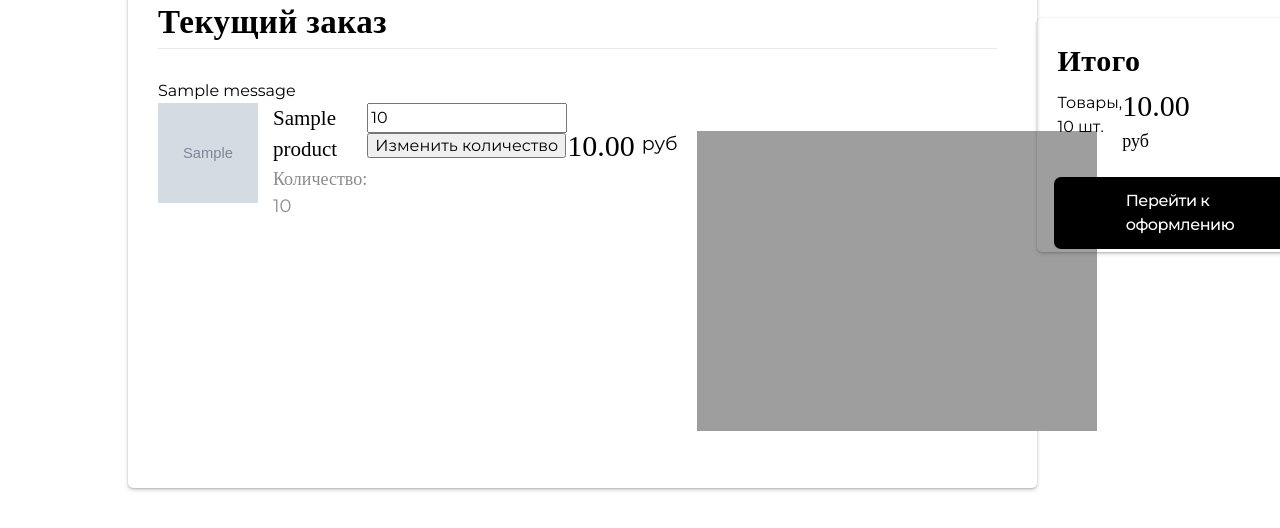
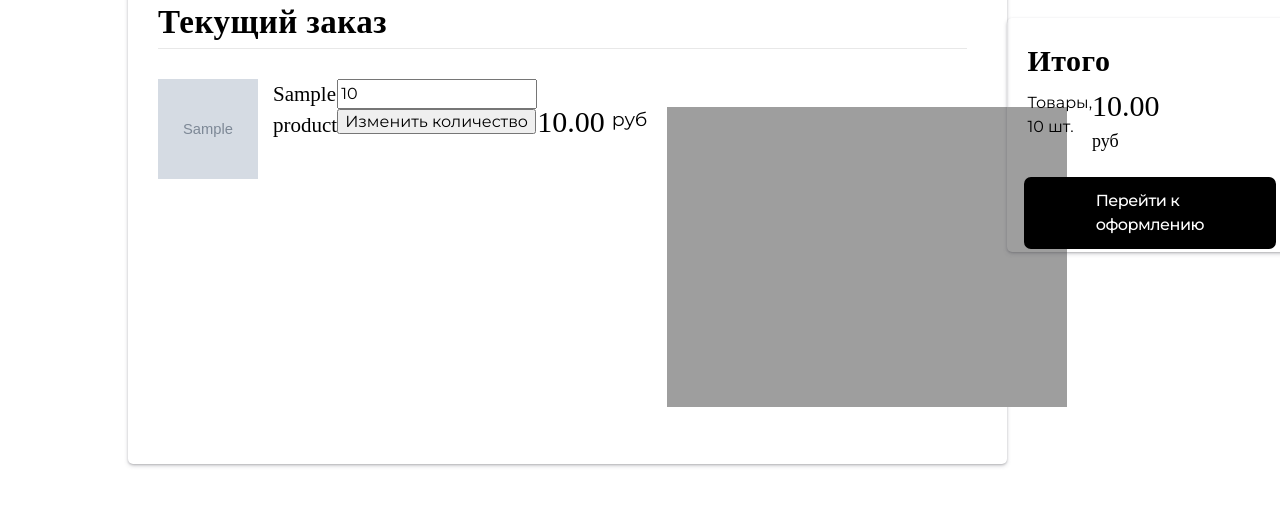
Before and after one commit to redpandageddon/coffeehouse, a Django app: page /shop/cart/ in a window 1280 px wide; the page is wider, and only the part inside the window is pictured. Shown: the part 170-698 px from the top of that part. Run offline with Django 3.2, Linux system fonts and the light colour scheme; tables that the repository leaves empty hold one stand-in row (values such as "Sample post"); grey boxes marked "Sample" are stand-in pictures; one stand-in notice (Sample message) is shown; some web fonts are replaced; grey boxes are pictures that could not be loaded.

Commit message:
templates upd

```diff
--- a/supershop/templates/shop/cart.html
+++ b/supershop/templates/shop/cart.html
@@ -17,15 +17,6 @@
                 <div class="basket-text">
                     <span class="text">Текущий заказ {% if not cart.products.count %} пустой {% endif %}</span>
                 </div>
-                <div>
-                    {% if messages %}
-                    <ul class="messages">
-                        {% for message in messages %}
-                        <li {% if message.tags %} class="{{ message.tags }}"{% endif %}>{{ message }}</li>
-                        {% endfor %}
-                    </ul>
-                    {% endif %}
-                </div>
 
                 {% if cart.products.count %}
                 <div class="basket-items__container">
@@ -38,9 +29,6 @@
                                     <div class="item-info__container">
                                         <div class="item-info">
                                             <span class="item-name">{{ item.product.name }}</span>
-                                            <span class="item-count--text">Количество:
-                                                <span class="item-count">{{ item.amount }}</span>
-                                            </span>
                                             <div class="count__container">
                                                 <!-- <button class="subtract">-</button>
                                                 <span class="current-count--value">1</span>
```
Also changed, not shown: supershop/templates/shop/checkout.html (+0 -9 lines).
